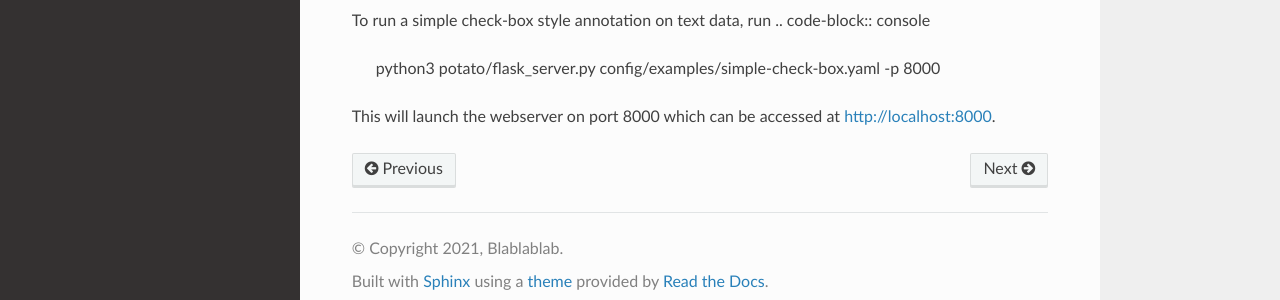
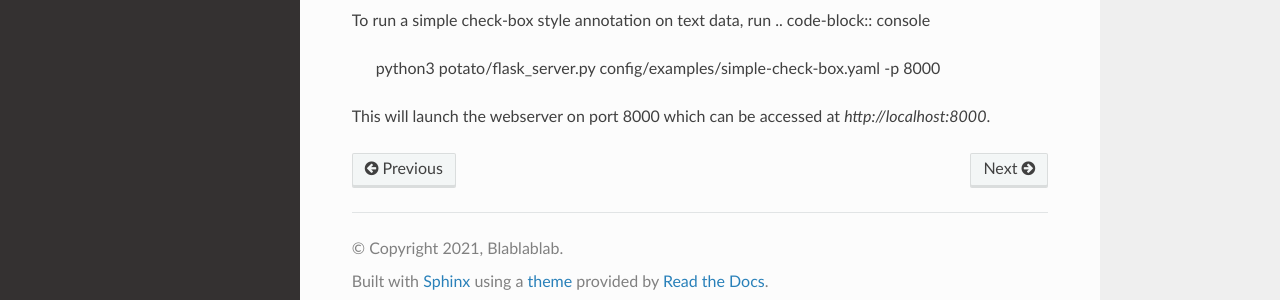
Before and after one commit to Jiaxin-Pei/potato-tutorial, a Sphinx documentation site: the page built from docs/source/quick-start.rst, in a window 1280 px wide. Shown: the part 343-643 px from the top of the page. Built offline with Sphinx 7.4.7 and the Read the Docs theme 2.0.0, drawn with Linux system fonts in a browser that asks for light colours.

Commit message:
Update quick-start.rst

```diff
--- a/docs/source/quick-start.rst
+++ b/docs/source/quick-start.rst
@@ -13,5 +13,4 @@ To run a simple check-box style annotation on text data, run
 .. code-block:: console
     python3 potato/flask_server.py config/examples/simple-check-box.yaml -p 8000
 
-This will launch the webserver on port 8000 which can be accessed at `http://localhost:8000
-<http://localhost:8000>`_.
+This will launch the webserver on port 8000 which can be accessed at `http://localhost:8000`.
```
